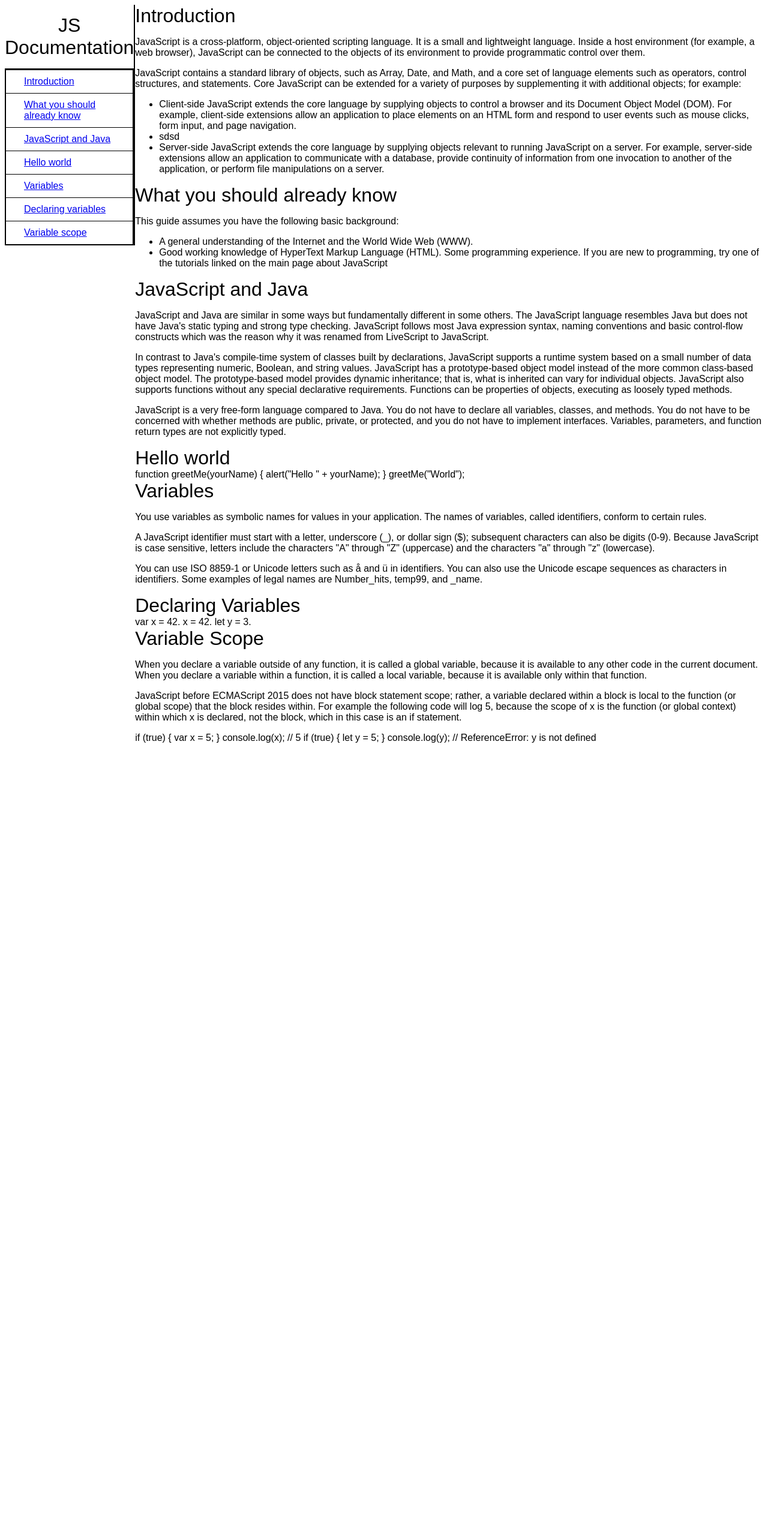
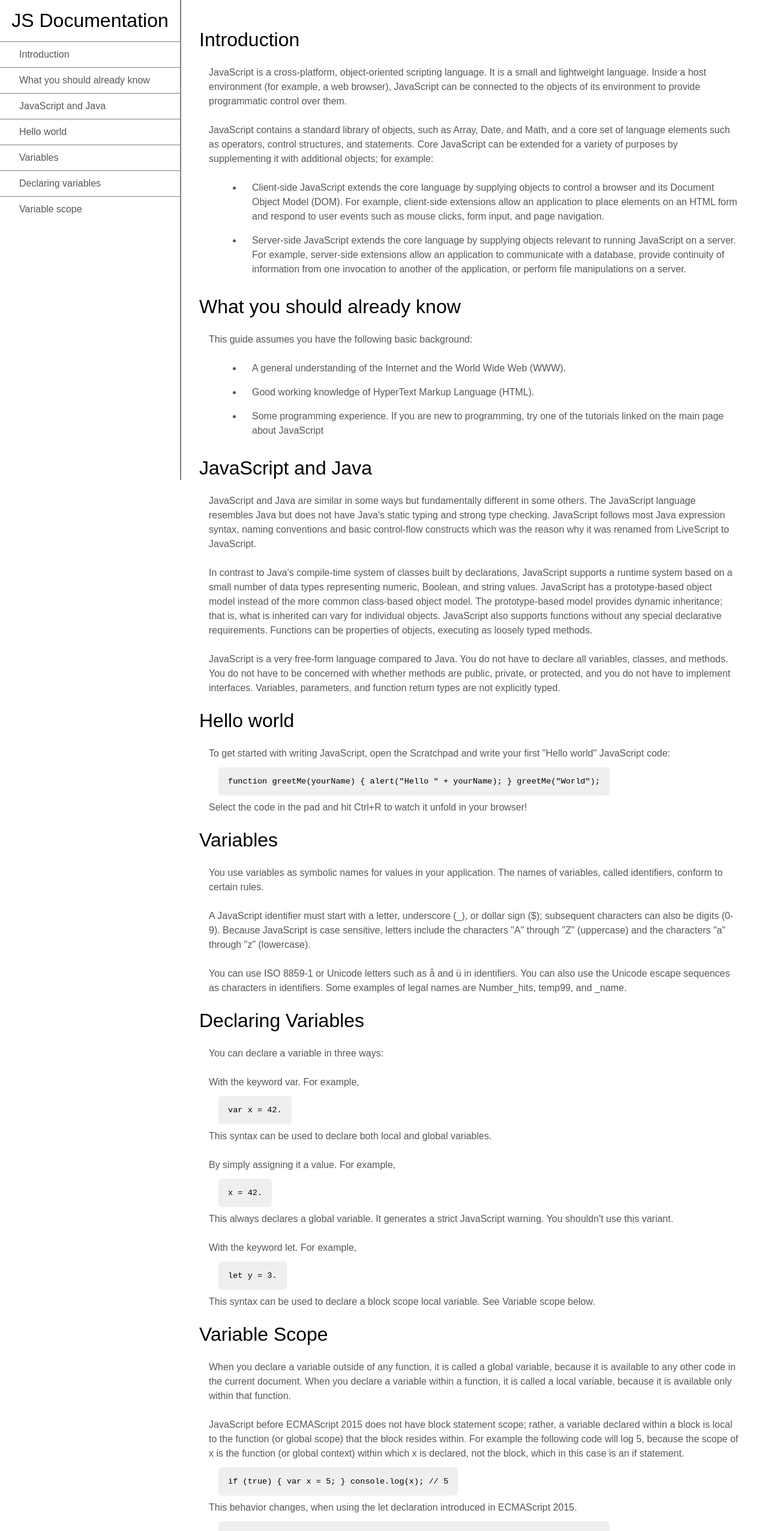
Before and after one commit to mmmim24/freecodecamp-responsive-web-design, a plain HTML site: page technical-documentation/index.html in a window 1280 px wide. Shown: the top 2552 px of the page at 60% size. Before the commit the page ends 1247 px from the top, so only its background shows below. Drawn offline with Linux system fonts and the light colour scheme.

Commit message:
responsive

```diff
--- a/technical-documentation/index.html
+++ b/technical-documentation/index.html
@@ -49,7 +49,6 @@ JavaScript contains a standard library of objects, such as Array, Date, and Math
           <li>
             Client-side JavaScript extends the core language by supplying objects to control a browser and its Document Object Model (DOM). For example, client-side extensions allow an application to place elements on an HTML form and respond to user events such as mouse clicks, form input, and page navigation.
           </li>
-          <li>sdsd</li>
           <li>
             Server-side JavaScript extends the core language by supplying objects relevant to running JavaScript on a server. For example, server-side extensions allow an application to communicate with a database, provide continuity of information from one invocation to another of the application, or perform file manipulations on a server.
           </li>
@@ -66,7 +65,10 @@ A general understanding of the Internet and the World Wide Web (WWW).
           </li>
           <li>
 Good working knowledge of HyperText Markup Language (HTML).
-Some programming experience. If you are new to programming, try one of the tutorials linked on the main page about JavaScript
+<li>
+
+  Some programming experience. If you are new to programming, try one of the tutorials linked on the main page about JavaScript
+</li>
           </li>
         </ul>
       </section>
@@ -81,10 +83,12 @@ Some programming experience. If you are new to programming, try one of the tutor
       </section>
       <section id="hello_world" class='main-section'>
         <header>Hello world</header>
+        <p>To get started with writing JavaScript, open the Scratchpad and write your first "Hello world" JavaScript code:</p>
         <code>
           function greetMe(yourName) { alert("Hello " + yourName); }
-greetMe("World");
+          greetMe("World");
         </code>
+        <p>Select the code in the pad and hit Ctrl+R to watch it unfold in your browser!</p>
       </section>
       <section id="variables" class='main-section'>
         <header>Variables</header>
@@ -102,15 +106,43 @@ You can use ISO 8859-1 or Unicode letters such as å and ü in identifiers. You
       </section>
       <section id="declaring_variables" class='main-section'>
         <header>Declaring Variables</header>
-        <code>
+        <p>
+
+          You can declare a variable in three ways:
+        </p>
+        <p>
+          With the keyword var. For example,
+
+        </p>
+          <code>
           var x = 42.
         </code>
+        <p>
+
+          This syntax can be used to declare both local and global variables.
+
+        </p>
+        <p>
+          By simply assigning it a value. For example,
+
+        </p>
         <code>
           x = 42.
         </code>
+        <p>This always declares a global variable. It generates a strict JavaScript warning. You shouldn't use this variant.
+
+        </p>
+        <p>
+            With the keyword let. For example,
+
+          </p>
         <code>
           let y = 3.
         </code>
+        <p>
+
+          This syntax can be used to declare a block scope local variable. See Variable scope below.
+        </p>
       </section>
       <section id="variable_scope" class='main-section'>
         <header>Variable Scope</header>
@@ -124,9 +156,9 @@ JavaScript before ECMAScript 2015 does not have block statement scope; rather, a
         <code>
           if (true) { var x = 5; } console.log(x); // 5
         </code>
+        <p>This behavior changes, when using the let declaration introduced in ECMAScript 2015.</p>
         <code>
-          if (true) { let y = 5; } console.log(y); // ReferenceError: y is
-not defined
+          if (true) { let y = 5; } console.log(y); // ReferenceError: y is not defined
         </code>
       </section>
     </main>
--- a/technical-documentation/styles.css
+++ b/technical-documentation/styles.css
@@ -5,16 +5,47 @@
     box-sizing:border-content;
   }
   body{
-    display:flex;
+    margin: 0;
+  }
+  code{
+    background-color: #efefef;
+    padding: 1rem;
+    border-radius: 5px;
+    margin: 32px;
+    font-size: 0.85rem;
+    font-family: 'Courier New', Courier, monospace;
+  }
+  main header{
+    margin: 16px 0;
+    font-size: 2rem;
   }
   #dir{
       display:flex;
       flex-direction: column;
-      border: 2px solid black;
+    }
+  #dir a{
+    text-decoration: none;
+    color:#575757;
+    padding: 12px 32px;
+  }
+  p, li{
+    padding-left:16px;
+    line-height: 1.5rem;
+    color:#575757;
+  }
+  p{
+    margin: 24px 0;
+
+  }
+  li{
+    padding-bottom: 16px;
+  }
+  ul{
+    margin-left: 32px;
   }
   .nav-link{
     padding: 10px 30px;
-    border-top: 1px solid black;
+    border-top: 1px solid gray;
   }
     header{
       font-size: 2rem;
@@ -26,25 +57,40 @@
     }
 
     #navbar{
-      height: 500%;
-      width: 480px;
+      height: 100%;
+      width: 300px;
+      position: fixed;
       display:flex;
       flex-direction: column;
-      border-right: 2px solid black;
+      border-right: 2px solid gray;
     }
-
-  @media only screen and (max-width:840px){
+    #main-doc{
+      margin:0 16px 0 300px;
+      padding: 2rem;
+      height: 100vh;
+    }
+    @media (max-width:840px){
       #navbar{
-      float: left;
-      height: 500%;
-      border-right: 2px solid black;
+        /* display: block; */
+        width: 100%;
+        height: auto;
+        position: relative;
+        border-right: none;
+      }
+      #main-doc{
+        margin: 0;
+        padding: 2rem;
       }
       #dir{
         display:flex;
         flex-direction: column;
+        height: 240px;
+        overflow: scroll;
         border: 2px solid black;
       }
       body{
-      background-color: #cfcfcf;
+      display: flex;
+      flex-direction: column;
+      background-color: #fff;
     }
   }
```
Lines whose indentation alone changed are shown as unchanged.
